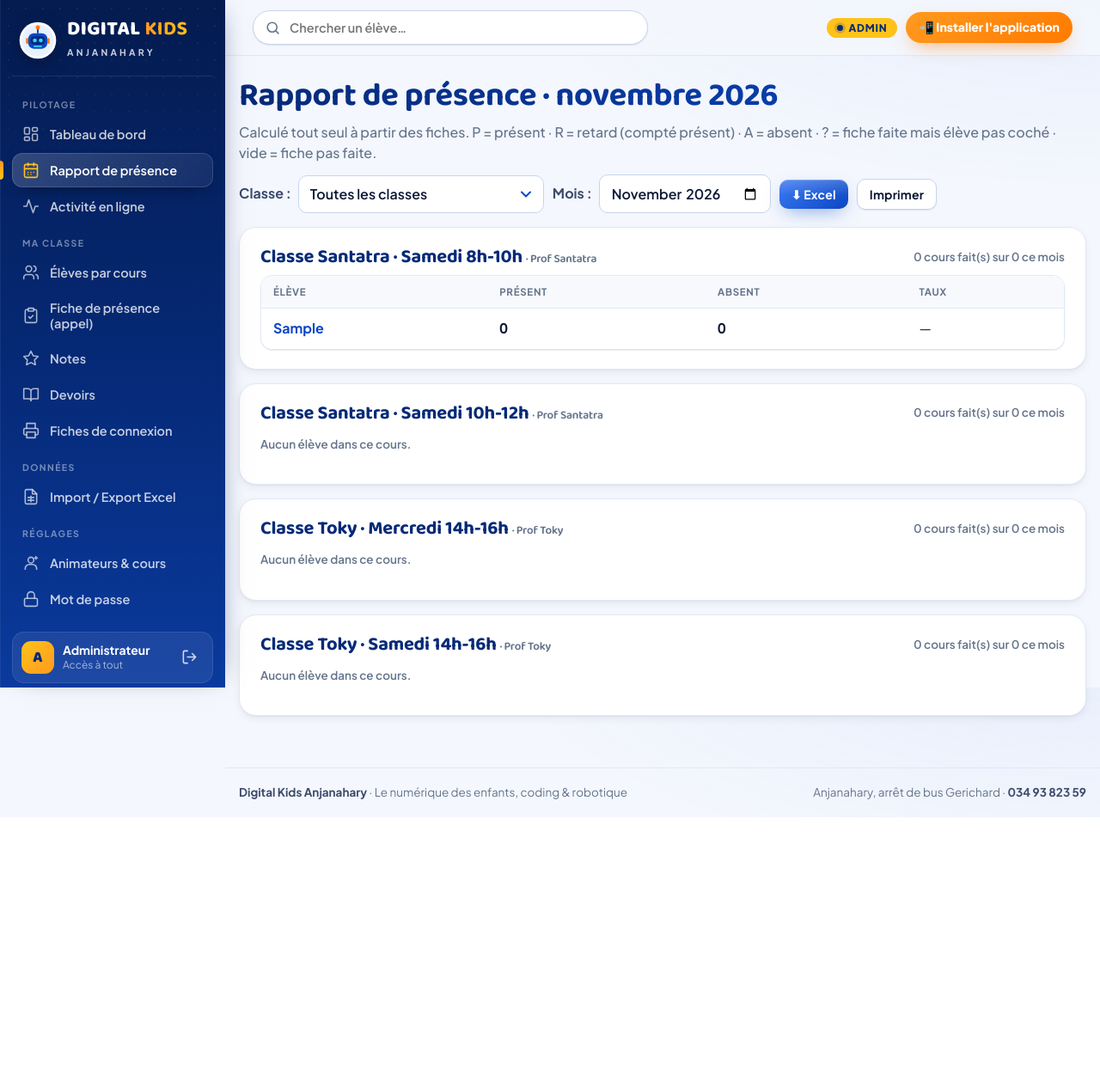
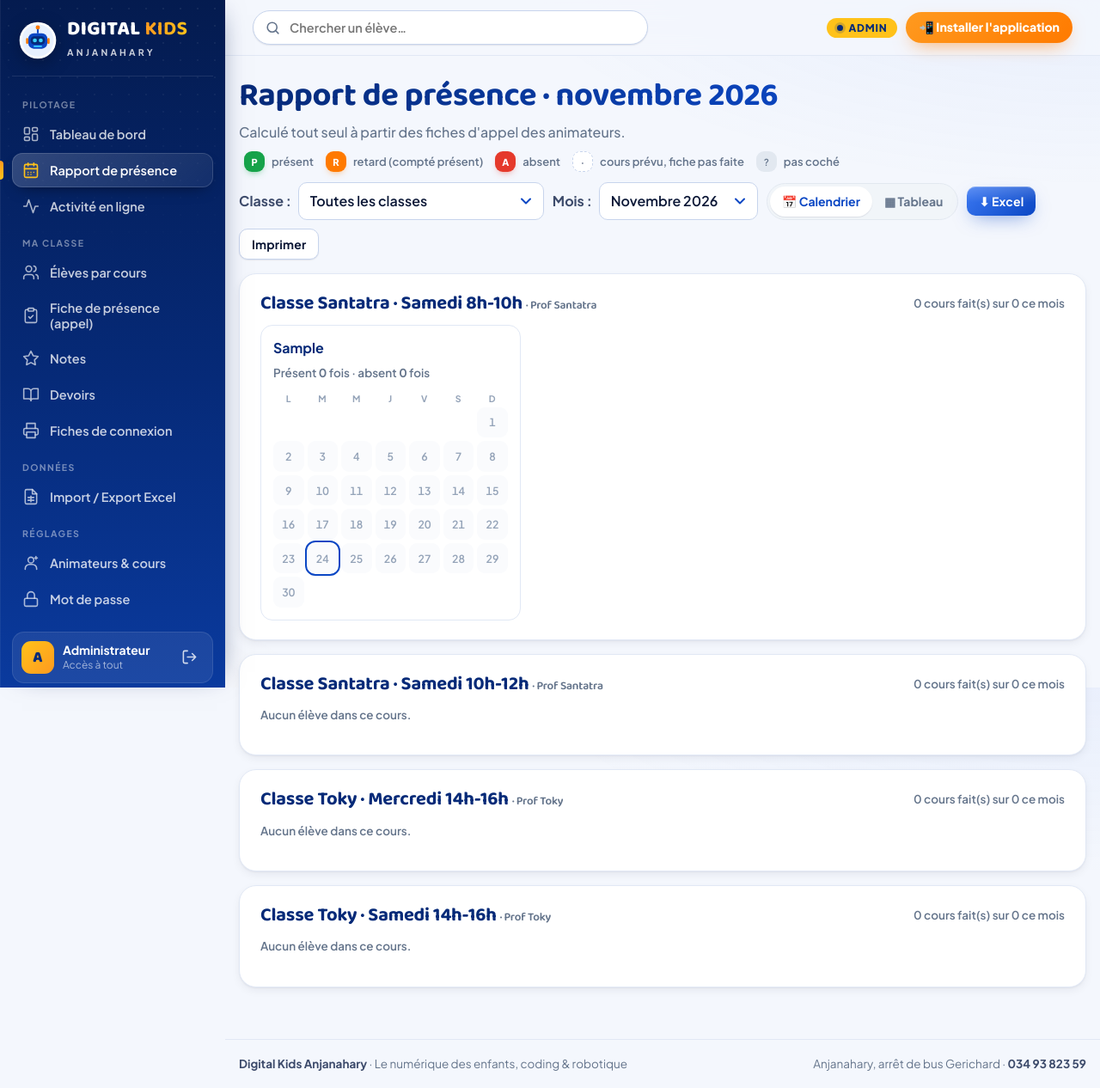
Before and after one commit to aorn-grou/digitalkids-devoirs, a Flask app: page /animateur/presences in a window 1280 px wide. Shown: the whole page at 86% size. Before the commit the page ends 951 px from the top, so only its background shows below. Run offline with Flask 2, Linux system fonts and the light colour scheme; the visitor is signed in with stand-in values (Sample User, id 1); data comes from the database, SQL or seed files in the repository; tables that the repository leaves empty hold one stand-in row (values such as "Sample post").

Commit message:
Calendrier de présence par élève (rapport + fiche élève), compatibilité Mac/Safari, installation sur Mac
Co-Authored-By: Claude Opus 5.5 <noreply@anthropic.com>
Claude-Session: https://claude.ai/code/session_018Up2VnWB479QfL9qLo9hGR

```diff
--- a/app.py
+++ b/app.py
@@ -1,6 +1,7 @@
 """Digital Kids Anjanahary · Devoirs en ligne
 Application Flask : élèves (compte, devoirs notés sur 20), animateurs (une classe chacun),
 administrateur (voit tout). Installable comme une application (PWA)."""
+import calendar
 import csv
 import io
 import json
@@ -394,6 +395,26 @@ app.jinja_env.filters["date_fr"] = date_fr
 app.jinja_env.filters["mois_libelle"] = mois_libelle
 app.jinja_env.filters["heure"] = heure
 app.jinja_env.globals["JOURS"] = JOURS
+
+
+def semaines_du_mois(mois):
+    """Les semaines du mois (lundi → dimanche) pour dessiner le calendrier de présence."""
+    a, m = map(int, mois.split("-"))
+    return [[(f"{a:04d}-{m:02d}-{d:02d}" if d else None) for d in sem] for sem in calendar.Calendar(0).monthdayscalendar(a, m)]
+
+
+def liste_mois(n=18):
+    """Les derniers mois, pour une liste de choix (le champ « mois » n'existe pas dans Safari sur Mac)."""
+    d = aujourdhui().replace(day=1)
+    out = []
+    for _ in range(n):
+        out.append((d.isoformat()[:7], mois_libelle(d.isoformat()[:7])))
+        d = (d - timedelta(days=1)).replace(day=1)
+    return out
+
+
+app.jinja_env.globals.update(semaines_du_mois=semaines_du_mois, liste_mois=liste_mois,
+                             aujourdhui_iso=lambda: aujourdhui().isoformat())
 
 
 @app.context_processor
@@ -872,6 +893,7 @@ def eleve_detail(eid):
         m = par_mois.setdefault(x["date"][:7], {"mois": x["date"][:7], "P": 0, "R": 0, "A": 0, "dates": []})
         m[x["statut"]] += 1
         m["dates"].append(x)
+        m.setdefault("par_date", {})[x["date"]] = x["statut"]
     mois = list(par_mois.values())
     for m in mois:
         m["taux"] = taux(m["P"] + m["R"], m["A"])
@@ -1054,7 +1076,7 @@ def calcul_presences(crs, mois):
             cases = [statuts.get((i, d), "?" if d in faites else "") for d in dates]
             p = sum(1 for x in cases if x in ("P", "R"))
             a = cases.count("A")
-            lignes.append({"e": e, "cases": cases, "presents": p, "retards": cases.count("R"), "absents": a, "taux": taux(p, a),
+            lignes.append({"e": e, "cases": cases, "par_date": dict(zip(dates, cases)), "presents": p, "retards": cases.count("R"), "absents": a, "taux": taux(p, a),
                            "parti": e["creneau_id"] != c["id"]})
         lignes.sort(key=lambda l: (l["parti"], l["e"]["prenom"].lower()))
         out.append({"c": c, "dates": dates, "faites": faites, "lignes": lignes,
@@ -1146,7 +1168,8 @@ def rapport_presence():
     if not re.fullmatch(r"\d{4}-\d{2}", mois):
         mois = aujourdhui().isoformat()[:7]
     pres = calcul_presences(creneaux_visibles(), mois)
-    return render_template("rapport_presence.html", pres=pres, mois=mois)
+    vue = "tableau" if request.args.get("vue") == "tableau" else "calendrier"
+    return render_template("rapport_presence.html", pres=pres, mois=mois, vue=vue)
 
 
 # ------------------------------------------------------------------ recherche
--- a/outils/test_complet.py
+++ b/outils/test_complet.py
@@ -199,7 +199,9 @@ bad = (A.aujourdhui() - __import__("datetime").timedelta(days=(A.aujourdhui().we
 ok(pa.get(f"/animateur/presence?creneau={mer}&date={bad}").status_code == 302, "une date qui n'est pas un mercredi est refusée")
 mois = mer_dates[0][:7]
 rap = c.get(f"/animateur/presences?mois={mois}").get_data(as_text=True)
-ok("Rapport de présence" in rap and "Andry Rakoto" in rap and "Mercredi 14h-16h" in rap, "rapport de présence du mois")
+ok("Rapport de présence" in rap and "Andry Rakoto" in rap and "Mercredi 14h-16h" in rap and 'class="cal"' in rap, "rapport de présence du mois (calendrier par élève)")
+ok("grille-presence" in c.get(f"/animateur/presences?mois={mois}&vue=tableau").get_data(as_text=True), "rapport de présence en tableau")
+ok('type="month"' not in rap and 'type="month"' not in c.get("/animateur/excel").get_data(as_text=True), "pas de champ « mois » (incompatible Safari / Mac)")
 pres = A.app.test_request_context(f"/?mois={mois}")
 with A.app.test_request_context("/"):
     from flask import session as _s
@@ -213,7 +215,7 @@ with A.app.test_request_context("/"):
 ok("Andry" not in pb.get(f"/animateur/presences?mois={mois}").get_data(as_text=True), "Mme Lova ne voit pas le rapport de la classe A")
 r = c.get("/animateur/recherche?q=rakoto")
 ok(r.status_code == 302 and f"/animateur/eleve/{ids['Andry Rakoto']}" in r.headers["Location"], "recherche « rakoto » → fiche d'Andry directement")
-ok("Présences" in c.get(r.headers["Location"]).get_data(as_text=True), "la fiche élève montre les présences et les notes")
+fx = c.get(r.headers["Location"]).get_data(as_text=True); ok("Calendrier de présence" in fx and "cal-j st-" in fx and "Devoirs en ligne" in fx, "la fiche élève montre le calendrier de présence et les notes")
 ok("2 résultat(s)" in c.get("/animateur/recherche?q=a").get_data(as_text=True) or True, "recherche à plusieurs résultats")
 ok("Mamy" not in pb.get("/animateur/recherche?q=mamy").get_data(as_text=True).split("résultat(s)")[-1], "un animateur ne trouve pas les élèves d'une autre classe")
 x = c.get(f"/animateur/excel/presences.xlsx?mois={mois}")
--- a/static/style.css
+++ b/static/style.css
@@ -508,3 +508,35 @@ body.espace-admin{display:block;background-color:var(--fond)}
 .ajout-noms{display:grid;gap:8px;padding:14px;border-radius:var(--r);background:var(--bleu-50);border:1px dashed var(--bord-fort)}
 .ajout-noms textarea{font-size:15px}
 .a-placer{border-color:#FED7AA;background:linear-gradient(135deg,#fff,#FFF8F0)}
+
+/* ---- calendrier de présence ---- */
+.bascule{display:inline-flex;background:var(--gris-100);border:1px solid var(--gris-200);border-radius:999px;padding:3px}
+.bascule a{padding:7px 14px;border-radius:999px;text-decoration:none;font-weight:700;font-size:14px;color:var(--gris);transition:all var(--vite)}
+.bascule a:hover{color:var(--encre)}
+.bascule a.on{background:#fff;color:var(--bleu);box-shadow:var(--o-1)}
+.legende{display:flex;flex-wrap:wrap;align-items:center;gap:6px 8px;margin-top:10px;font-size:13px;font-weight:600;color:var(--gris)}
+.legende .cal-j{width:24px;height:24px;font-size:11px;margin-left:6px}
+.cal-grille{display:grid;grid-template-columns:repeat(auto-fill,minmax(250px,1fr));gap:14px;margin-top:12px}
+.cal-eleve{border:1px solid var(--bord);border-radius:var(--r);padding:14px;background:#fff;display:grid;gap:6px;transition:box-shadow var(--doux),transform var(--doux)}
+.cal-eleve:hover{box-shadow:var(--o-2);transform:translateY(-2px)}
+.cal-eleve.parti{opacity:.6}
+.cal-eleve-tete{display:flex;justify-content:space-between;align-items:center;gap:8px}
+.cal-eleve-tete a{text-decoration:none;color:var(--nuit);font-size:16px}
+.cal{display:grid;grid-template-columns:repeat(7,1fr);gap:4px;margin-top:6px}
+.cal-nom{text-align:center;font:700 10.5px var(--texte);color:#94A3B8;letter-spacing:.5px}
+.cal-j{position:relative;aspect-ratio:1;border-radius:9px;display:grid;place-items:center;font:600 12.5px var(--texte);color:#94A3B8;background:#FAFBFD;border:1px solid transparent;font-variant-numeric:tabular-nums}
+.cal-j.hors{background:none}
+.cal-j i{position:absolute;bottom:1px;right:3px;font:800 8.5px var(--texte);font-style:normal;opacity:.9}
+.cal-j.prevu{border:1.5px dashed var(--bord-fort);color:var(--texte-2);background:#fff}
+.cal-j.st-P{background:var(--vert)!important;color:#fff;font-weight:800;box-shadow:0 4px 10px -5px rgba(22,163,74,.8)}
+.cal-j.st-R{background:var(--orange)!important;color:#fff;font-weight:800;box-shadow:0 4px 10px -5px rgba(255,122,0,.8)}
+.cal-j.st-A{background:var(--rouge)!important;color:#fff;font-weight:800;box-shadow:0 4px 10px -5px rgba(229,57,43,.8)}
+.cal-j.st-\?{background:var(--gris-200)!important;color:var(--gris)}
+.cal-j.auj{outline:2px solid var(--bleu);outline-offset:1px}
+.cal-seul{max-width:320px;margin-top:6px}
+@media print{.cal-j.st-P,.cal-j.st-R,.cal-j.st-A{background:#fff!important;color:#000!important;border:1px solid #000}.cal-eleve{break-inside:avoid}.bascule{display:none}}
+/* Mac / Safari : polices plus nettes, défilement doux du menu, pas de zoom sur les boutons */
+html{-moz-osx-font-smoothing:grayscale;text-rendering:optimizeLegibility}
+.sidebar{-webkit-overflow-scrolling:touch;overscroll-behavior:contain}
+button,.btn,a{touch-action:manipulation}
+@supports not (aspect-ratio:1){.cal-j{height:32px}}
--- a/static/sw.js
+++ b/static/sw.js
@@ -1,6 +1,6 @@
 // Digital Kids · application installable. Le réseau d'abord (les notes sont toujours à jour),
 // une copie des fichiers fixes pour démarrer plus vite, et une page « pas de connexion ».
-const CACHE = "dk-v4";
+const CACHE = "dk-v5";
 const FIXES = ["/static/style.css", "/static/devoir.js", "/static/robot.svg", "/static/icone-192.png", "/static/ui.js"];
 self.addEventListener("install", e => { e.waitUntil(caches.open(CACHE).then(c => c.addAll(FIXES)).then(() => self.skipWaiting())); });
 self.addEventListener("activate", e => {
--- /dev/null
+++ b/templates/_calendrier.html
@@ -0,0 +1,14 @@
+{% macro calendrier(mois, par_date, jours_cours) %}
+<div class="cal" role="grid" aria-label="Calendrier de présence {{ mois|mois_libelle }}">
+  {% for j in ['L','M','M','J','V','S','D'] %}<span class="cal-nom">{{ j }}</span>{% endfor %}
+  {% set auj = aujourdhui_iso() %}
+  {% for sem in semaines_du_mois(mois) %}{% for d in sem %}
+    {% if not d %}<span class="cal-j hors"></span>
+    {% else %}{% set st = par_date.get(d, '') %}
+      <span class="cal-j{% if st in ['P','R','A','?'] %} st-{{ st }}{% elif d in jours_cours %} prevu{% endif %}{% if d == auj %} auj{% endif %}"
+        title="{{ d|date_fr }} · {{ {'P':'présent','R':'en retard','A':'absent','?':'pas coché'}.get(st, 'cours prévu, fiche pas faite' if d in jours_cours else 'pas de cours') }}">
+        {{ d[8:]|int }}{% if st in ['P','R','A'] %}<i>{{ st }}</i>{% endif %}</span>
+    {% endif %}
+  {% endfor %}{% endfor %}
+</div>
+{% endmacro %}
--- a/templates/base.html
+++ b/templates/base.html
@@ -6,7 +6,7 @@
 <title>{% block titre %}Digital Kids · Devoirs{% endblock %}</title>
 <link rel="preconnect" href="https://fonts.googleapis.com">
 <link rel="stylesheet" href="https://fonts.googleapis.com/css2?family=Baloo+2:wght@600;700;800&family=Plus+Jakarta+Sans:wght@400;500;600;700;800&display=swap">
-<link rel="stylesheet" href="{{ url_for('static', filename='style.css') }}?v=9">
+<link rel="stylesheet" href="{{ url_for('static', filename='style.css') }}?v=10">
 <link rel="icon" href="{{ url_for('static', filename='robot.svg') }}">
 <link rel="manifest" href="/manifest.webmanifest">
 <meta name="theme-color" content="#0B47C4">
--- a/templates/excel.html
+++ b/templates/excel.html
@@ -9,7 +9,7 @@
     <h2 style="color:var(--nuit)">⬇ Fiches de présence</h2>
     <p class="aide" style="margin:0">Un fichier Excel avec <b>une feuille par cours</b> (ex. Classe A · Mercredi 14h-16h) : les élèves, les dates du mois, P / R / A, et les totaux.</p>
     {% if classe_choisie %}<input type="hidden" name="classe" value="{{ classe_choisie }}">{% endif %}
-    <label for="mois">Mois</label><input type="month" id="mois" name="mois" value="{{ mois }}">
+    <label for="mois">Mois</label><select id="mois" name="mois">{% for v, t in liste_mois() %}<option value="{{ v }}" {{ 'selected' if v == mois }}>{{ t|capitalize }}</option>{% endfor %}</select>
     <button class="btn bleu">Télécharger les présences</button>
   </form>
   <div class="carte" style="display:grid;gap:10px;align-content:start">
--- a/templates/rapport_presence.html
+++ b/templates/rapport_presence.html
@@ -1,15 +1,20 @@
 {% extends "base.html" %}
+{% from "_calendrier.html" import calendrier %}
 {% block titre %}Rapport de présence · Digital Kids{% endblock %}
 {% block ruban %}{% set actif = 'rapport_presence' %}{% include '_nav.html' %}{% endblock %}
 {% block qui %}{% include '_qui.html' %}{% endblock %}
 {% block contenu %}
 <div class="no-print" style="display:flex;justify-content:space-between;align-items:end;gap:12px;flex-wrap:wrap">
   <div><h1 class="titre-page">Rapport de présence · {{ mois|mois_libelle }}</h1>
-  <p class="sous">Calculé tout seul à partir des fiches. P = présent · R = retard (compté présent) · A = absent · ? = fiche faite mais élève pas coché · vide = fiche pas faite.</p></div>
+  <p class="sous">Calculé tout seul à partir des fiches d'appel des animateurs.</p>
+  <div class="legende"><span class="cal-j st-P">P</span> présent <span class="cal-j st-R">R</span> retard (compté présent) <span class="cal-j st-A">A</span> absent <span class="cal-j prevu">·</span> cours prévu, fiche pas faite <span class="cal-j st-?">?</span> pas coché</div></div>
   <div style="display:flex;gap:10px;flex-wrap:wrap;align-items:center">
     {% include '_filtre.html' %}
     <form method="get" style="display:flex;gap:8px;align-items:center">{% if classe_choisie %}<input type="hidden" name="classe" value="{{ classe_choisie }}">{% endif %}
-      <label for="mois"><b>Mois :</b></label><input type="month" id="mois" name="mois" value="{{ mois }}" onchange="this.form.submit()"></form>
+      {% if vue == 'tableau' %}<input type="hidden" name="vue" value="tableau">{% endif %}
+      <label for="mois"><b>Mois :</b></label><select id="mois" name="mois" onchange="this.form.submit()">{% for v, t in liste_mois() %}<option value="{{ v }}" {{ 'selected' if v == mois }}>{{ t|capitalize }}</option>{% endfor %}{% if mois not in liste_mois()|map(attribute=0)|list %}<option value="{{ mois }}" selected>{{ mois|mois_libelle|capitalize }}</option>{% endif %}</select></form>
+    {% set kv = {'mois': mois, 'classe': classe_choisie} if classe_choisie else {'mois': mois} %}
+    <div class="bascule" role="tablist"><a href="{{ url_for('rapport_presence', vue='calendrier', **kv) }}" class="{{ 'on' if vue == 'calendrier' }}">📅 Calendrier</a><a href="{{ url_for('rapport_presence', vue='tableau', **kv) }}" class="{{ 'on' if vue == 'tableau' }}">▦ Tableau</a></div>
     <a class="btn petit bleu" href="{{ url_for('excel_presences', mois=mois, **({'classe': classe_choisie} if classe_choisie else {})) }}">⬇ Excel</a>
     <button class="btn petit gris" onclick="window.print()">Imprimer</button>
   </div>
@@ -21,7 +26,18 @@
     <h2 style="color:var(--nuit)">{{ x.c.classe }} · {{ x.c.horaire }} <span class="aide">· {{ x.c.nom }}</span></h2>
     <span class="aide">{{ x.faites|length }} cours fait(s) sur {{ x.dates|length }} ce mois</span>
   </div>
-  {% if not x.lignes %}<p class="aide">Aucun élève dans ce cours.</p>{% else %}
+  {% if not x.lignes %}<p class="aide">Aucun élève dans ce cours.</p>{% elif vue == 'calendrier' %}
+  <div class="cal-grille">
+    {% for l in x.lignes %}
+    <div class="cal-eleve{% if l.parti %} parti{% endif %}">
+      <div class="cal-eleve-tete"><a href="{{ url_for('eleve_detail', eid=l.e.id) }}"><b>{{ l.e.prenom }}</b></a>
+        {% if l.taux is not none %}<span class="chip {{ 'vert' if l.taux >= 80 else ('orange' if l.taux >= 60 else 'rouge') }}">{{ l.taux }} %</span>{% endif %}</div>
+      <div class="aide">Présent <b>{{ l.presents }}</b> fois{% if l.retards %} (dont {{ l.retards }} retard){% endif %} · absent <b>{{ l.absents }}</b> fois{% if l.parti %} · a changé de cours{% endif %}</div>
+      {{ calendrier(mois, l.par_date, x.dates) }}
+    </div>
+    {% endfor %}
+  </div>
+  {% else %}
   <div class="defile" style="margin-top:8px"><table class="tableau-notes grille-presence">
     <tr><th>Élève</th>{% for d in x.dates %}<th>{{ d[8:10] }}/{{ d[5:7] }}{% if d not in x.faites %}<br><small>pas faite</small>{% endif %}</th>{% endfor %}<th>Présent</th><th>Absent</th><th>Taux</th></tr>
     {% for l in x.lignes %}<tr {% if l.parti %}class="parti"{% endif %}>
```
Also changed, not shown: templates/eleve_detail.html (+7 -3 lines), templates/installer.html (+8 -0 lines).
